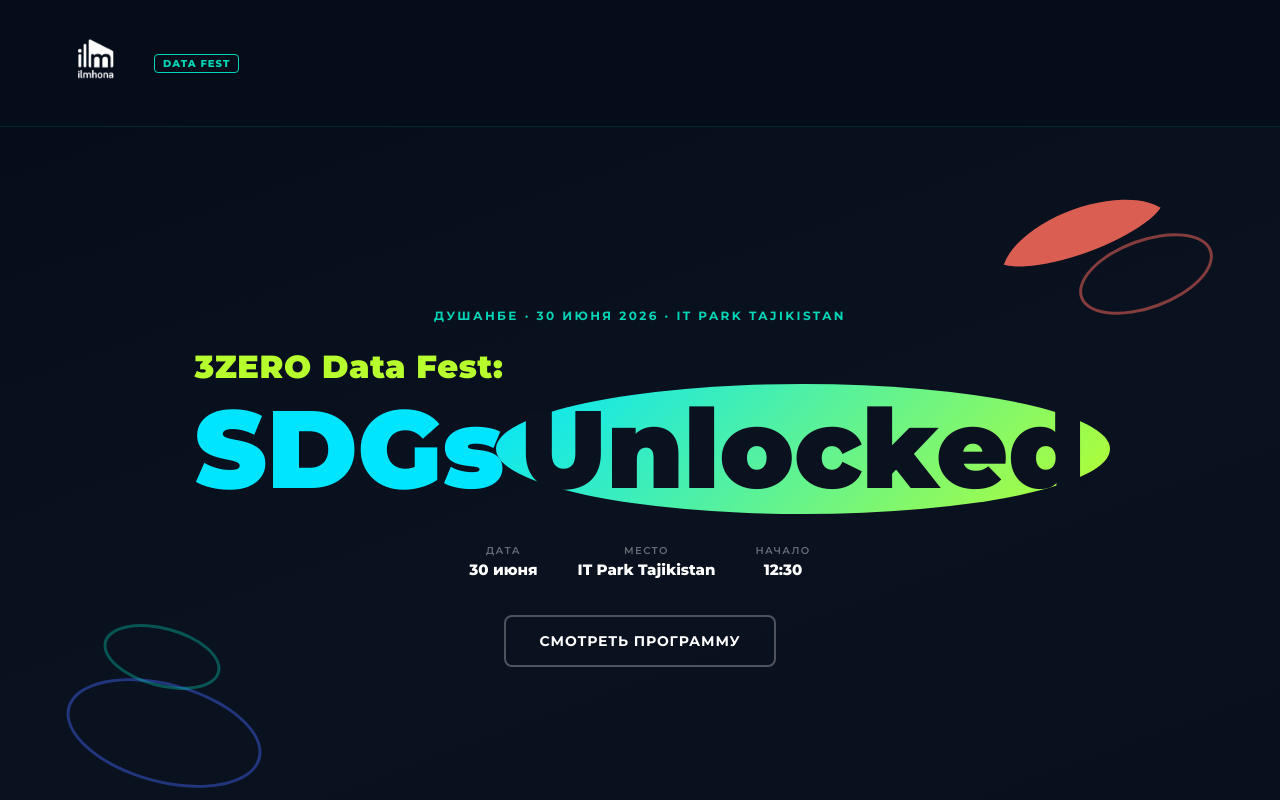
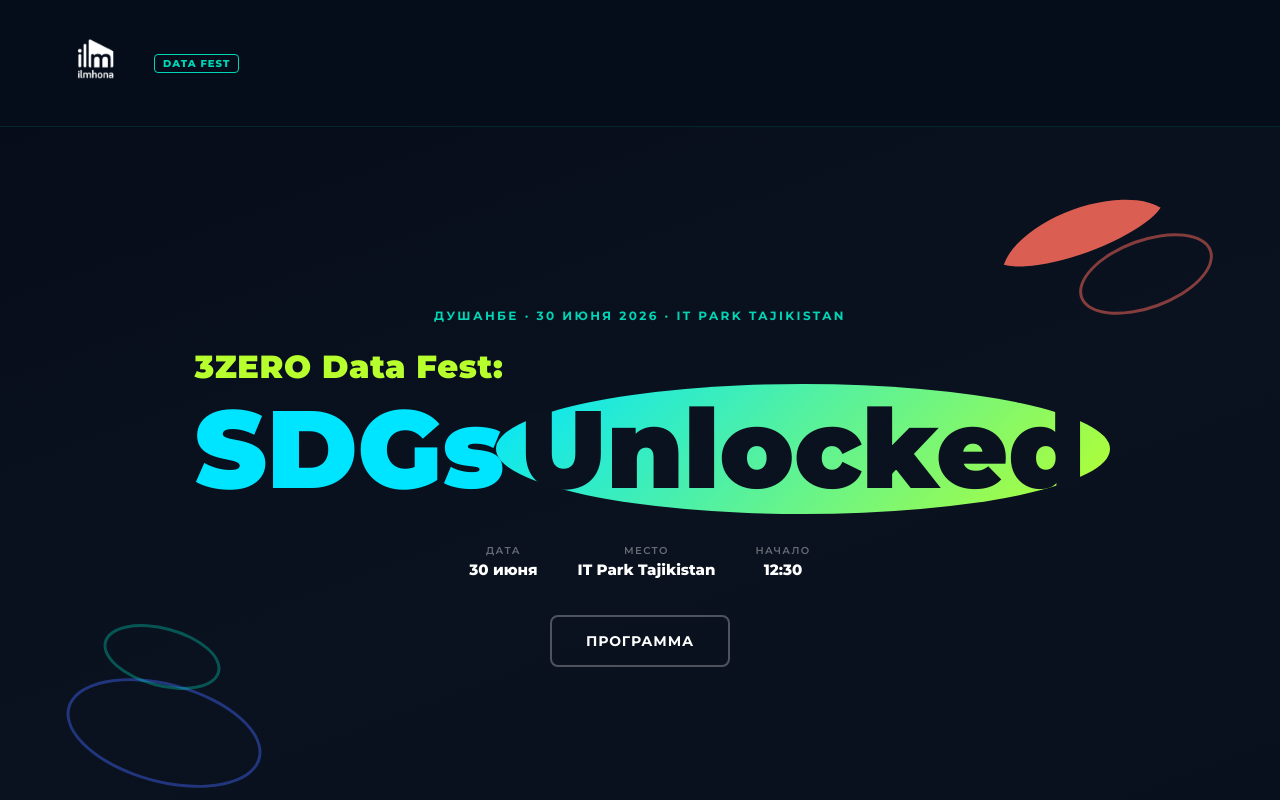
Before and after one commit to moshon-2211/hackaton, a React (Vite) app: page / in a window 1280 px wide. Shown: the top 800 px of the page. Built offline with nearby package versions, Linux system fonts and the light colour scheme.

Commit message:
я поменял текст кнопки

```diff
--- a/src/pages/HackatonPage.jsx
+++ b/src/pages/HackatonPage.jsx
@@ -138,7 +138,7 @@
         </div>
 
         <a className="hk-btn-outline" href="#program">
-          Смотреть программу
+           программа
         </a>
       </section>
 
```
